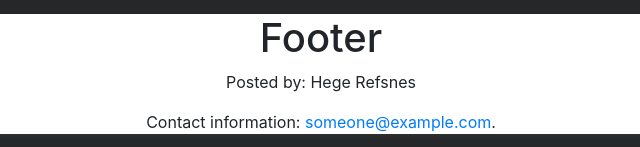
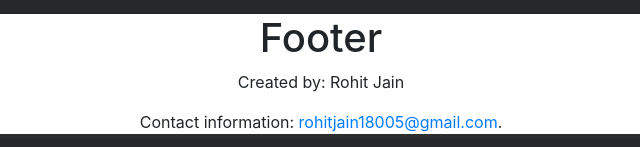
Before and after one commit to rohitjain00/Movie-template, a plain HTML site: page index.html in a window 1280 px wide. Shown: the part 2994-3141 px from the top of the page, 319-959 px from the left. Drawn offline with nearby package versions, Linux system fonts and the light colour scheme; a script that the page names is missing.

Commit message:
footer corrected

```diff
--- a/index.html
+++ b/index.html
@@ -316,9 +316,9 @@
         <footer>
             <center>
                 <h1>Footer</h1>
-                <p>Posted by: Hege Refsnes</p>
-                <p>Contact information: <a href="mailto:someone@example.com">
-                        someone@example.com</a>.</p>
+                <p>Created by: Rohit Jain</p>
+                <p>Contact information: <a href="mailto:rohitjain18005@gmail.com">
+                        rohitjain18005@gmail.com</a>.</p>
             </center>
         </footer>
     </section>
```
